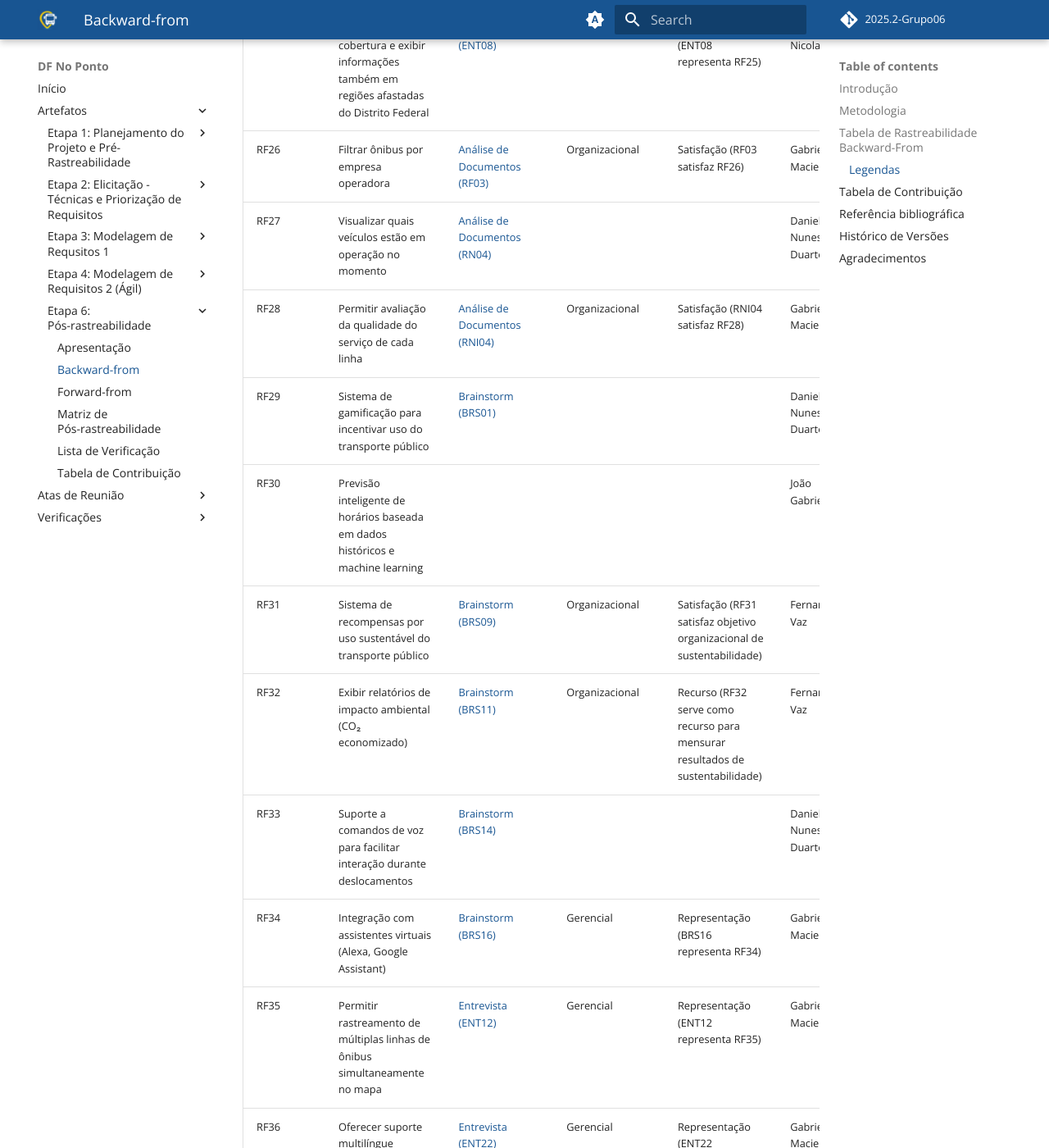
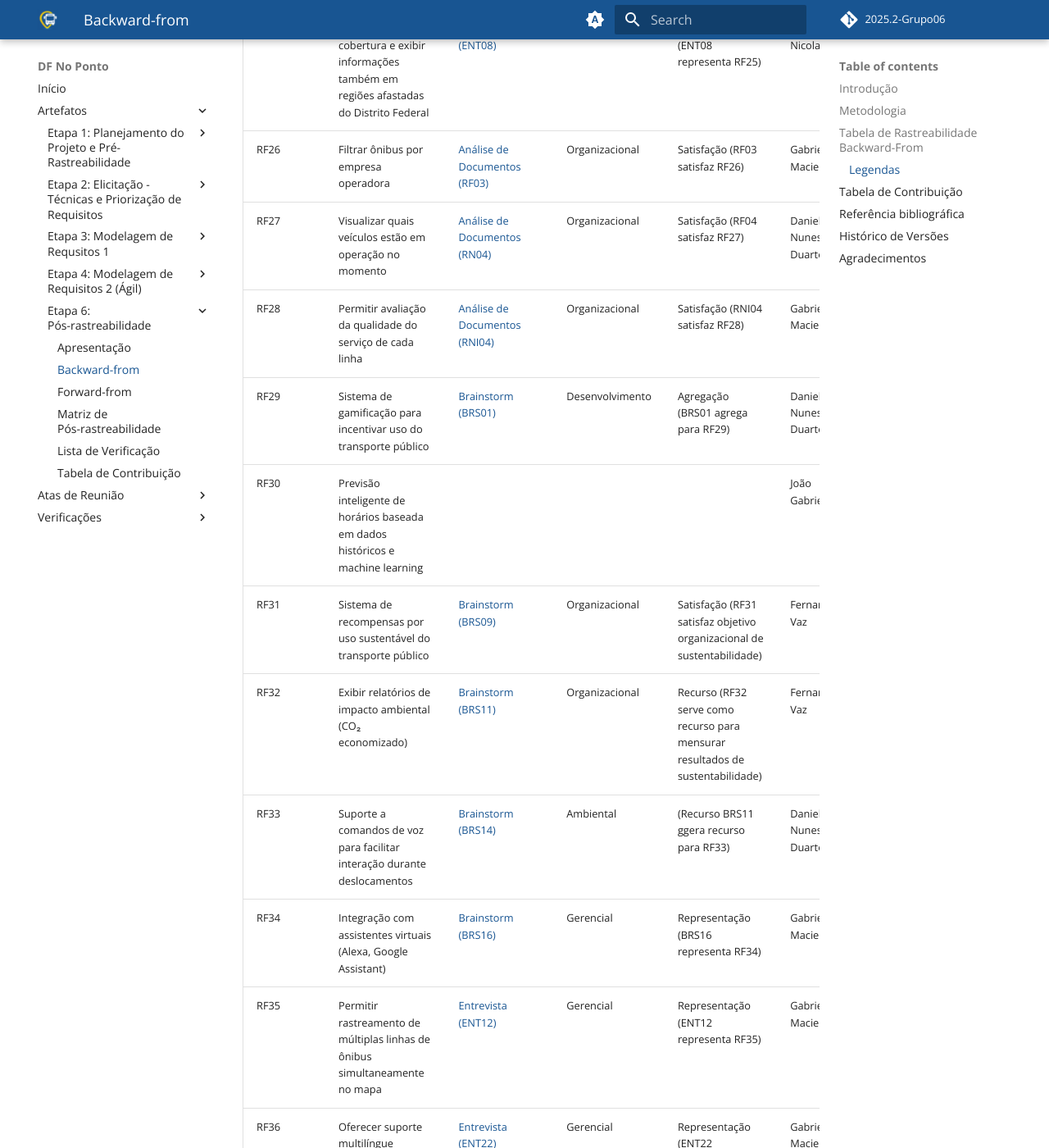
Before and after one commit to Requisitos-de-Software/2025.2-Grupo06, an MkDocs documentation site: the page built from docs/pos-rastreabilidade/backward.md, in a window 1280 px wide and 1400 px high, scrolled down 5133 px. Shown: the whole window at 82% size. Built offline with MkDocs 1.6.1 and Material for MkDocs 9.7.7, drawn with Linux system fonts in a browser that asks for light colours; comment, search, counter and statistics services are not loaded.

```diff
--- a/docs/pos-rastreabilidade/backward.md
+++ b/docs/pos-rastreabilidade/backward.md
@@ -75,13 +75,13 @@ A tabela de rastreabilidade backward-from, apresentada neste documento, operacio
 | RF24 | Permitir favoritar linhas ou paradas para acesso rápido | [Entrevista (ENT14)](../Elicitacao/elicitacao_entrevista.md#resultados) | Desenvolvimento | Representação (ENT14 representa RF24) | Cauã Nicolas |
 | RF25 | Ampliar a cobertura e exibir informações também em regiões afastadas do Distrito Federal | [Entrevista (ENT08)](../Elicitacao/elicitacao_entrevista.md#resultados) | Desenvolvimento | Representação (ENT08 representa RF25) | Cauã Nicolas |
 | RF26 | Filtrar ônibus por empresa operadora | [Análise de Documentos (RF03)](../Elicitacao/elicitacao_analise_documentos.md#requisitos-funcionais) | Organizacional | Satisfação (RF03 satisfaz RF26) | Gabriel Maciel |
-| RF27 | Visualizar quais veículos estão em operação no momento | [Análise de Documentos (RN04)](../Elicitacao/elicitacao_analise_documentos.md#requisitos-nao-implementados) | | | Daniel Nunes Duarte |
+| RF27 | Visualizar quais veículos estão em operação no momento | [Análise de Documentos (RN04)](../Elicitacao/elicitacao_analise_documentos.md#requisitos-nao-implementados) | Organizacional | Satisfação (RF04 satisfaz RF27) | Daniel Nunes Duarte |
 | RF28 | Permitir avaliação da qualidade do serviço de cada linha | [Análise de Documentos (RNI04)](../Elicitacao/elicitacao_analise_documentos.md#requisitos-nao-implementados) | Organizacional | Satisfação (RNI04 satisfaz RF28) | Gabriel Maciel |
-| RF29 | Sistema de gamificação para incentivar uso do transporte público | [Brainstorm (BRS01)](../Elicitacao/elicitacao_brainstorm.md#resultados) | | | Daniel Nunes Duarte |
+| RF29 | Sistema de gamificação para incentivar uso do transporte público | [Brainstorm (BRS01)](../Elicitacao/elicitacao_brainstorm.md#resultados) | Desenvolvimento | Agregação (BRS01 agrega para RF29) | Daniel Nunes Duarte |
 | RF30 | Previsão inteligente de horários baseada em dados históricos e machine learning | | | | João Gabriel |
 | RF31 | Sistema de recompensas por uso sustentável do transporte público | [Brainstorm (BRS09)](../Elicitacao/elicitacao_brainstorm.md#resultados)  |Organizacional |Satisfação (RF31 satisfaz objetivo organizacional de sustentabilidade) | Fernanda Vaz |
 | RF32 | Exibir relatórios de impacto ambiental (CO₂ economizado) |  [Brainstorm (BRS11)](../Elicitacao/elicitacao_brainstorm.md#resultados) |Organizacional | Recurso (RF32 serve como recurso para mensurar resultados de sustentabilidade)| Fernanda Vaz |
-| RF33 | Suporte a comandos de voz para facilitar interação durante deslocamentos | [Brainstorm (BRS14)](../Elicitacao/elicitacao_brainstorm.md#resultados) | | | Daniel Nunes Duarte |
+| RF33 | Suporte a comandos de voz para facilitar interação durante deslocamentos | [Brainstorm (BRS14)](../Elicitacao/elicitacao_brainstorm.md#resultados) | Ambiental | (Recurso BRS11 ggera recurso para RF33) | Daniel Nunes Duarte |
 | RF34 | Integração com assistentes virtuais (Alexa, Google Assistant) | [Brainstorm (BRS16)](../Elicitacao/elicitacao_brainstorm.md#resultados) | Gerencial | Representação (BRS16 representa RF34) | Gabriel Maciel |
 | RF35 | Permitir rastreamento de múltiplas linhas de ônibus simultaneamente no mapa | [Entrevista (ENT12)](../Elicitacao/elicitacao_entrevista.md#resultados) | Gerencial | Representação (ENT12 representa RF35) | Gabriel Maciel |
 | RF36 | Oferecer suporte multilíngue (português e inglês, no mínimo) | [Entrevista (ENT22)](../Elicitacao/elicitacao_entrevista.md#resultados) | Gerencial | Representação (ENT22 representa RF36) | Gabriel Maciel |
```
